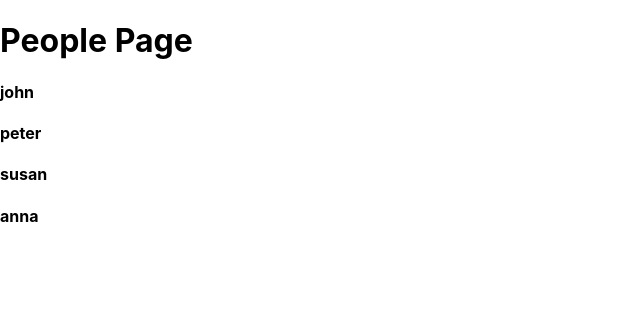
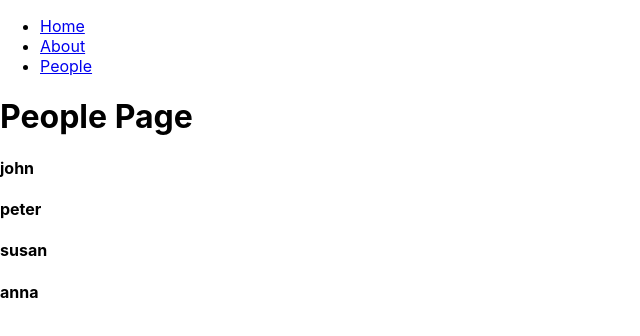
Before and after one commit to truongthanhhai283/React-Tutorial-and-Projects-Course, a React (Create React App) app in the folder react-hooks-and-advanced-topics/: page /people in a window 1280 px wide. Shown: the top 336 px of the page, without its empty margins (0-640 px from the left). Built offline with nearby package versions, Linux system fonts and the light colour scheme.

Commit message:
React Hooks and Advanced Topic---46. React Router - Links

```diff
--- a/react-hooks-and-advanced-topics/src/tutorial/11-react-router/setup/Error.js
+++ b/react-hooks-and-advanced-topics/src/tutorial/11-react-router/setup/Error.js
@@ -4,6 +4,7 @@ const Error = () => {
   return (
     <div>
       <h1>Error Page</h1>
+      <Link to="/" className="btn">Back to Home</Link>
     </div>
   );
 };
--- a/react-hooks-and-advanced-topics/src/tutorial/11-react-router/setup/Navbar.js
+++ b/react-hooks-and-advanced-topics/src/tutorial/11-react-router/setup/Navbar.js
@@ -1,7 +1,21 @@
 import React from 'react';
 import { Link } from 'react-router-dom';
 const Navbar = () => {
-  return <nav>navbar</nav>;
+  return <nav>
+    <ul>
+      <li>
+        <Link to="/">Home</Link>
+      </li>
+
+      <li>
+        <Link to="/about">About</Link>
+      </li>
+
+      <li>
+        <Link to="/people">People</Link>
+      </li>
+    </ul>
+  </nav>;
 };
 
 export default Navbar;
--- a/react-hooks-and-advanced-topics/src/tutorial/11-react-router/setup/index.js
+++ b/react-hooks-and-advanced-topics/src/tutorial/11-react-router/setup/index.js
@@ -11,6 +11,7 @@ import Person from './Person';
 import Navbar from './Navbar';
 const ReactRouterSetup = () => {
   return <Router>
+    <Navbar />
     <Switch>
     <Route exact path="/">
       <Home/>
```
